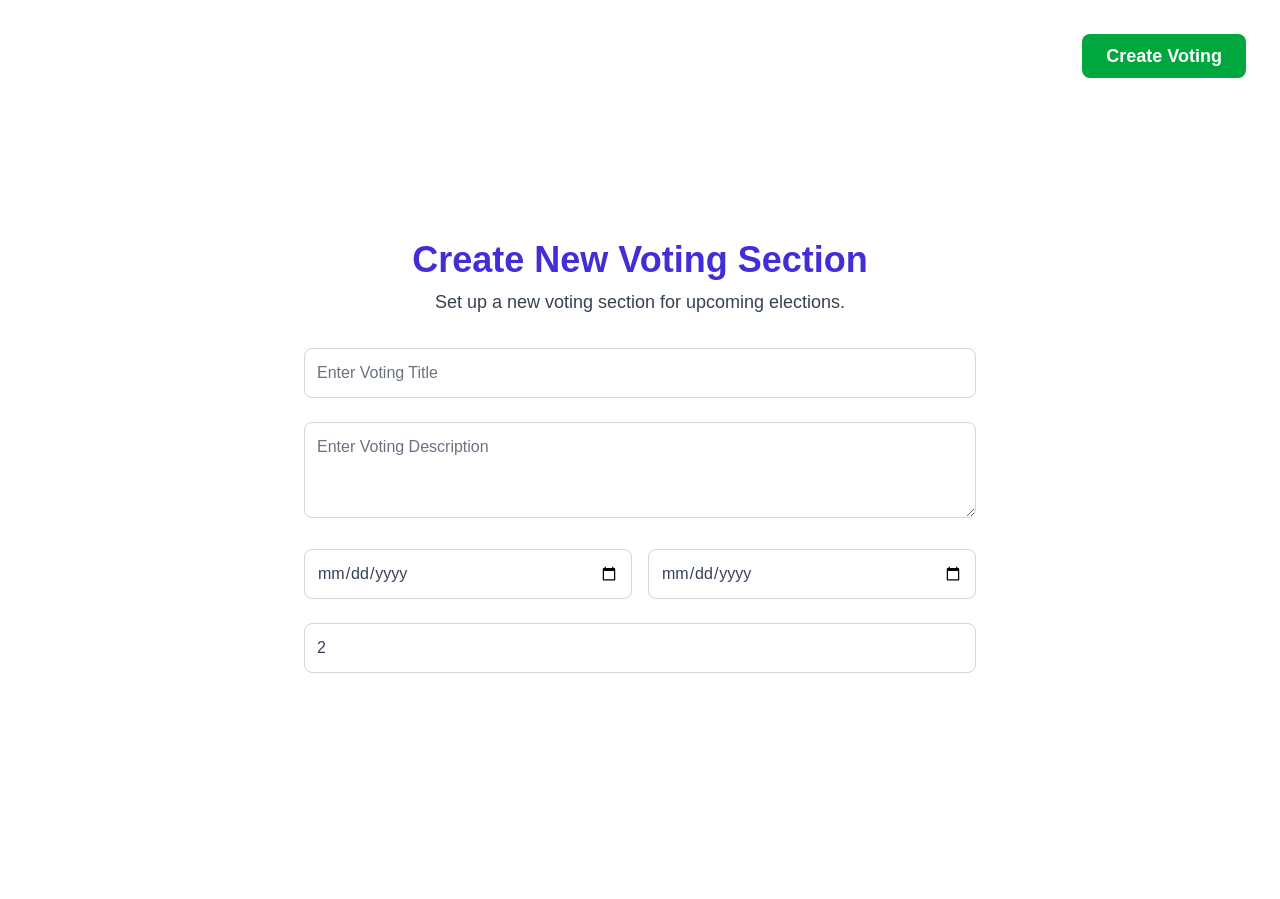
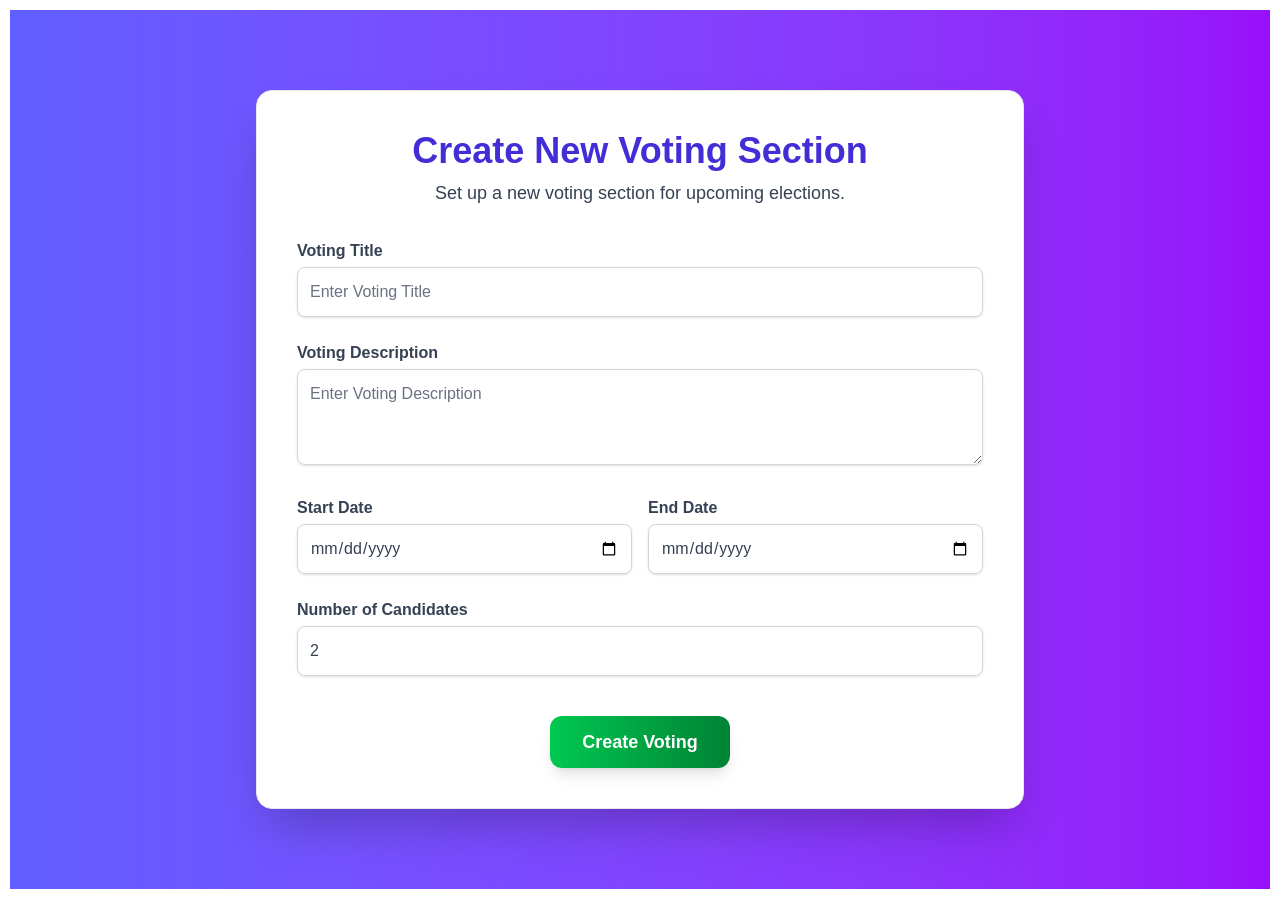
Before and after one commit to Gokul-sami/suivote, a Next.js app: page /admin/create in a window 1280 px wide. Before the commit the page ends 820 px from the top, so only its background shows below. Built offline with nearby package versions, Linux system fonts and the light colour scheme.

Commit message:
update admin

```diff
--- a/src/app/admin/create/page.tsx
+++ b/src/app/admin/create/page.tsx
@@ -54,54 +54,89 @@ export default function CreateVotingSection() {
   };
 
   return (
-    <div className="min-h-screen w-full bg-white flex flex-col">
-      <div className="flex justify-end items-center w-full p-6">
-        <button
-          onClick={handleCreate}
-          className="bg-green-600 text-white px-6 py-2 rounded-lg text-lg font-semibold hover:bg-green-700 focus:outline-none focus:ring-2 focus:ring-green-500 transition"
-        >
-          Create Voting
-        </button>
-      </div>
+    <div className="min-h-screen w-full bg-gradient-to-r from-indigo-500 to-purple-600 flex flex-col items-center justify-center px-6 py-12 space-y-8">
       <div className="flex flex-col flex-1 items-center justify-center w-full px-4 py-8">
-        <h1 className="text-4xl font-bold mb-2 text-indigo-700">Create New Voting Section</h1>
-        <p className="text-lg mb-8 text-gray-700">Set up a new voting section for upcoming elections.</p>
-        <div className="w-full max-w-2xl space-y-6">
-          <input
-            type="text"
-            placeholder="Enter Voting Title"
-            value={title}
-            onChange={(e) => setTitle(e.target.value)}
-            className="border border-gray-300 p-3 rounded-lg w-full text-gray-700 placeholder-gray-500 focus:outline-none focus:ring-2 focus:ring-green-500"
-          />
-          <textarea
-            placeholder="Enter Voting Description"
-            value={description}
-            onChange={(e) => setDescription(e.target.value)}
-            className="border border-gray-300 p-3 rounded-lg w-full h-24 text-gray-700 placeholder-gray-500 focus:outline-none focus:ring-2 focus:ring-green-500"
-          />
-          <div className="flex flex-col md:flex-row gap-4">
+        <div className="w-full max-w-3xl bg-white rounded-2xl shadow-2xl p-10 space-y-6 border border-gray-200">
+          <h1 className="text-4xl font-bold mb-2 text-indigo-700 text-center">Create New Voting Section</h1>
+          <p className="text-lg mb-8 text-gray-700 text-center">Set up a new voting section for upcoming elections.</p>
+          {/* Voting Title */}
+          <div>
+            <label className="block mb-1 text-gray-700 font-bold" htmlFor="voting-title">
+              Voting Title
+            </label>
             <input
-              type="date"
-              value={startDate}
-              onChange={(e) => setStartDate(e.target.value)}
-              className="border border-gray-300 p-3 rounded-lg w-full md:w-1/2 text-gray-700 focus:outline-none focus:ring-2 focus:ring-green-500"
-            />
-            <input
-              type="date"
-              value={endDate}
-              onChange={(e) => setEndDate(e.target.value)}
-              className="border border-gray-300 p-3 rounded-lg w-full md:w-1/2 text-gray-700 focus:outline-none focus:ring-2 focus:ring-green-500"
+              id="voting-title"
+              type="text"
+              placeholder="Enter Voting Title"
+              value={title}
+              onChange={(e) => setTitle(e.target.value)}
+              className="border border-gray-300 p-3 rounded-lg w-full text-gray-700 placeholder-gray-500 focus:outline-none focus:ring-2 focus:ring-green-500 shadow-sm"
             />
           </div>
-          <input
-            type="number"
-            min={2}
-            value={numCandidates}
-            onChange={(e) => setNumCandidates(Number(e.target.value))}
-            className="border border-gray-300 p-3 rounded-lg w-full text-gray-700 focus:outline-none focus:ring-2 focus:ring-green-500"
-            placeholder="Number of Candidates"
-          />
+          {/* Voting Description */}
+          <div>
+            <label className="block mb-1 text-gray-700 font-bold" htmlFor="voting-description">
+              Voting Description
+            </label>
+            <textarea
+              id="voting-description"
+              placeholder="Enter Voting Description"
+              value={description}
+              onChange={(e) => setDescription(e.target.value)}
+              className="border border-gray-300 p-3 rounded-lg w-full h-24 text-gray-700 placeholder-gray-500 focus:outline-none focus:ring-2 focus:ring-green-500 shadow-sm"
+            />
+          </div>
+          {/* Dates */}
+          <div className="flex flex-col md:flex-row gap-4">
+            <div className="w-full md:w-1/2">
+              <label className="block mb-1 text-gray-700 font-bold" htmlFor="start-date">
+                Start Date
+              </label>
+              <input
+                id="start-date"
+                type="date"
+                value={startDate}
+                onChange={(e) => setStartDate(e.target.value)}
+                className="border border-gray-300 p-3 rounded-lg w-full text-gray-700 focus:outline-none focus:ring-2 focus:ring-green-500 shadow-sm"
+              />
+            </div>
+            <div className="w-full md:w-1/2">
+              <label className="block mb-1 text-gray-700 font-bold" htmlFor="end-date">
+                End Date
+              </label>
+              <input
+                id="end-date"
+                type="date"
+                value={endDate}
+                onChange={(e) => setEndDate(e.target.value)}
+                className="border border-gray-300 p-3 rounded-lg w-full text-gray-700 focus:outline-none focus:ring-2 focus:ring-green-500 shadow-sm"
+              />
+            </div>
+          </div>
+          {/* Number of Candidates */}
+          <div>
+            <label className="block mb-1 text-gray-700 font-bold" htmlFor="num-candidates">
+              Number of Candidates
+            </label>
+            <input
+              id="num-candidates"
+              type="number"
+              min={2}
+              value={numCandidates}
+              onChange={(e) => setNumCandidates(Number(e.target.value))}
+              className="border border-gray-300 p-3 rounded-lg w-full text-gray-700 focus:outline-none focus:ring-2 focus:ring-green-500 shadow-sm"
+              placeholder="Number of Candidates"
+            />
+          </div>
+          {/* Centered Button */}
+          <div className="flex justify-center pt-4">
+            <button
+              onClick={handleCreate}
+              className="bg-gradient-to-r from-green-500 to-green-700 text-white px-8 py-3 rounded-xl text-lg font-semibold shadow-lg hover:scale-105 hover:from-green-600 hover:to-green-800 focus:outline-none focus:ring-2 focus:ring-green-500 transition-all duration-200"
+            >
+              Create Voting
+            </button>
+          </div>
         </div>
       </div>
     </div>
```
Also changed, not shown: src/app/register/page.tsx (+134 -10 lines), 1 other file (tests, documents, lock files or other folders).
